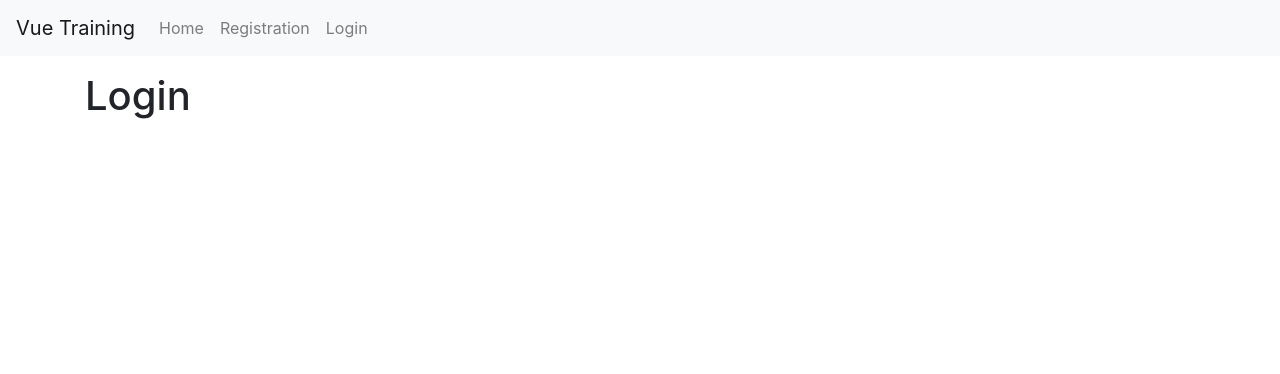
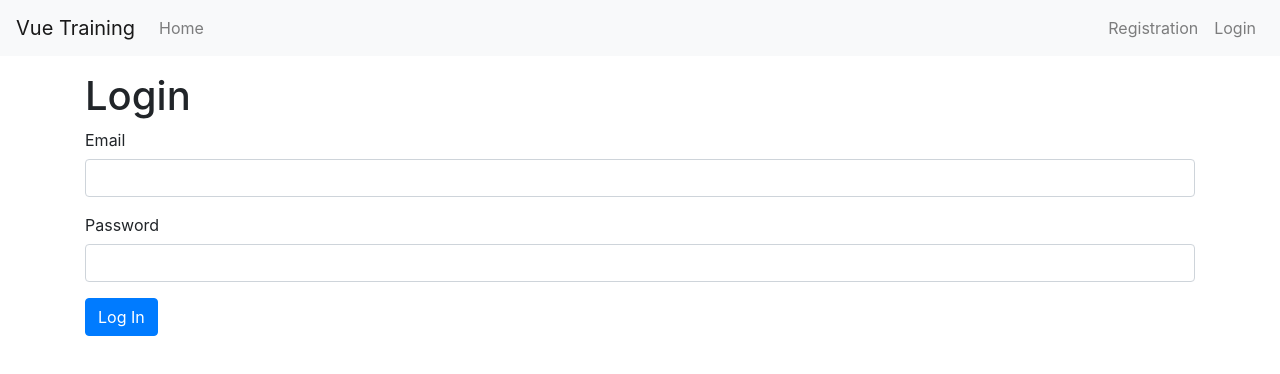
Before and after one commit to kobalazs/vue-training, a Vue app: page /login in a window 1280 px wide. Shown: the top 374 px of the page. Built offline with nearby package versions, Linux system fonts and the light colour scheme.

Commit message:
Implement login & logout using Axios & Vuex

```diff
--- a/src/components/NavigationComponent.vue
+++ b/src/components/NavigationComponent.vue
@@ -3,8 +3,32 @@
     <b-navbar-brand to="/">Vue Training</b-navbar-brand>
     <b-navbar-nav>
       <b-nav-item to="/">Home</b-nav-item>
+    </b-navbar-nav>
+    <b-navbar-nav class="ml-auto" v-if="!user">
       <b-nav-item to="/registration">Registration</b-nav-item>
       <b-nav-item to="/login">Login</b-nav-item>
     </b-navbar-nav>
+    <b-navbar-nav class="ml-auto" v-if="user">
+      <b-nav-item-dropdown right>
+        <template slot="button-content">{{ user.name }}</template>
+        <b-nav-item @click="logout">Logout</b-nav-item>
+      </b-nav-item-dropdown>
+    </b-navbar-nav>
   </b-navbar>
 </template>
+
+<script>
+import { mapState } from 'vuex'
+
+export default {
+  name: 'NavigationComponent',
+  computed: mapState({
+    user: state => state.user
+  }),
+  methods: {
+    logout() {
+      this.$store.dispatch('logout')
+    }
+  }
+}
+</script>
--- a/src/store/index.js
+++ b/src/store/index.js
@@ -1,14 +1,47 @@
 import Vue from 'vue'
 import Vuex from 'vuex'
+import axios from 'axios'
 
 Vue.use(Vuex)
 
 export default new Vuex.Store({
   state: {
+    user: null,
+    token: null,
+    error: null,
+    loading: false
   },
   mutations: {
+    setSessionData(state, payload) {
+      state.user = payload.user
+      state.token = payload.token
+      state.error = null
+    },
+    unsetSessionData(state) {
+      state.user = null
+      state.token = null
+    },
+    setError(state, payload) {
+      state.error = payload
+    },
+    setLoading(state, payload) {
+      state.loading = payload
+    }
   },
   actions: {
+    async login(context, user) {
+      context.commit('setLoading', true)
+      try {
+        const response = await axios.post(`${process.env.VUE_APP_API_ENDPOINT}/auth`, user)
+        context.commit('setSessionData', response.data)
+      } catch (err) {
+        context.commit('setError', err.response?.data?.error || 'Server Error')
+      }
+      context.commit('setLoading', false)
+    },
+    logout(context) {
+      context.commit('unsetSessionData')
+    },
   },
   modules: {
   }
--- a/src/views/Login.vue
+++ b/src/views/Login.vue
@@ -1,3 +1,43 @@
 <template>
-  <h1>Login</h1>
+  <b-form @submit.prevent="login">
+    <h1>Login</h1>
+    <b-alert variant="danger" :show="!!error">{{ error }}</b-alert>
+
+    <b-form-group label="Email">
+      <b-form-input v-model="user.email"></b-form-input>
+    </b-form-group>
+
+    <b-form-group label="Password">
+      <b-form-input type="password" v-model="user.password"></b-form-input>
+    </b-form-group>
+
+    <b-button type="submit" variant="primary" :disabled="loading"><b-spinner v-if="loading" small /> Log In</b-button>
+  </b-form>
 </template>
+
+<script>
+import UserDto from '../dtos/UserDto'
+
+export default {
+  name: 'Login',
+  data: () => ({
+    user: new UserDto()
+  }),
+  computed: {
+    loading() {
+      return this.$store.state.loading
+    },
+    error() {
+      return this.$store.state.error
+    }
+  },
+  methods: {
+    async login() {
+      await this.$store.dispatch('login', this.user)
+      if (this.$store.state.user) {
+          this.$router.push('/')
+      }
+    }
+  }
+}
+</script>
```
